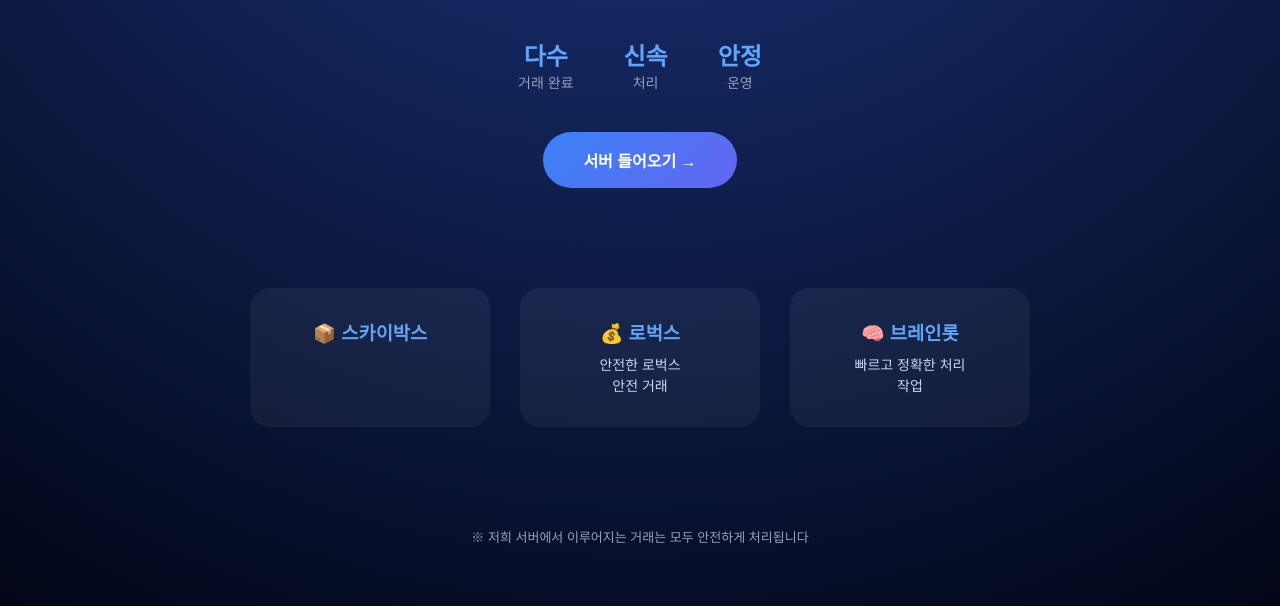
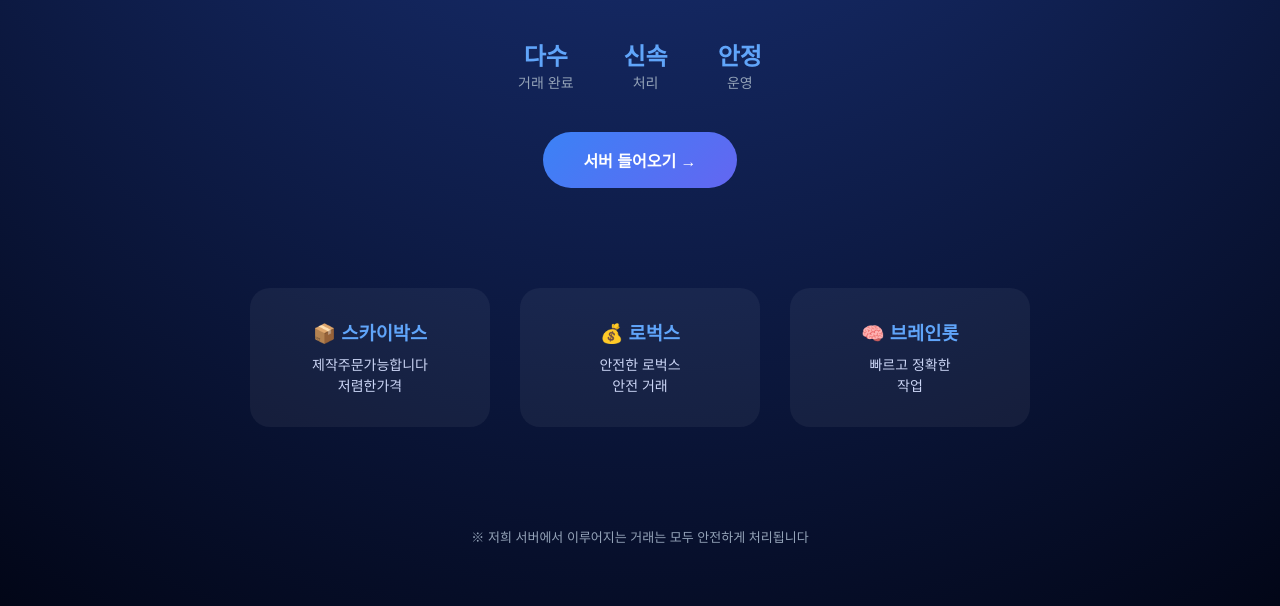
Before and after one commit to qwerqwwe/DISCORD, a plain HTML site: page index.html in a window 1280 px wide. Shown: the part 457-1063 px from the top of the page. Drawn offline with Linux system fonts and the light colour scheme.

Commit message:
Add files via upload

```diff
--- a/index.html
+++ b/index.html
@@ -47,7 +47,7 @@
 <section class="features">
   <div class="card">
     <h3>📦 스카이박스</h3>
-    <p><br></p>
+    <p>제작주문가능합니다<br>저렴한가격</p>
   </div>
 
   <div class="card">
@@ -57,7 +57,7 @@
 
   <div class="card">
     <h3>🧠 브레인롯</h3>
-    <p>빠르고 정확한 처리<br>작업</p>
+    <p>빠르고 정확한<br>작업</p>
   </div>
 </section>
 
```
